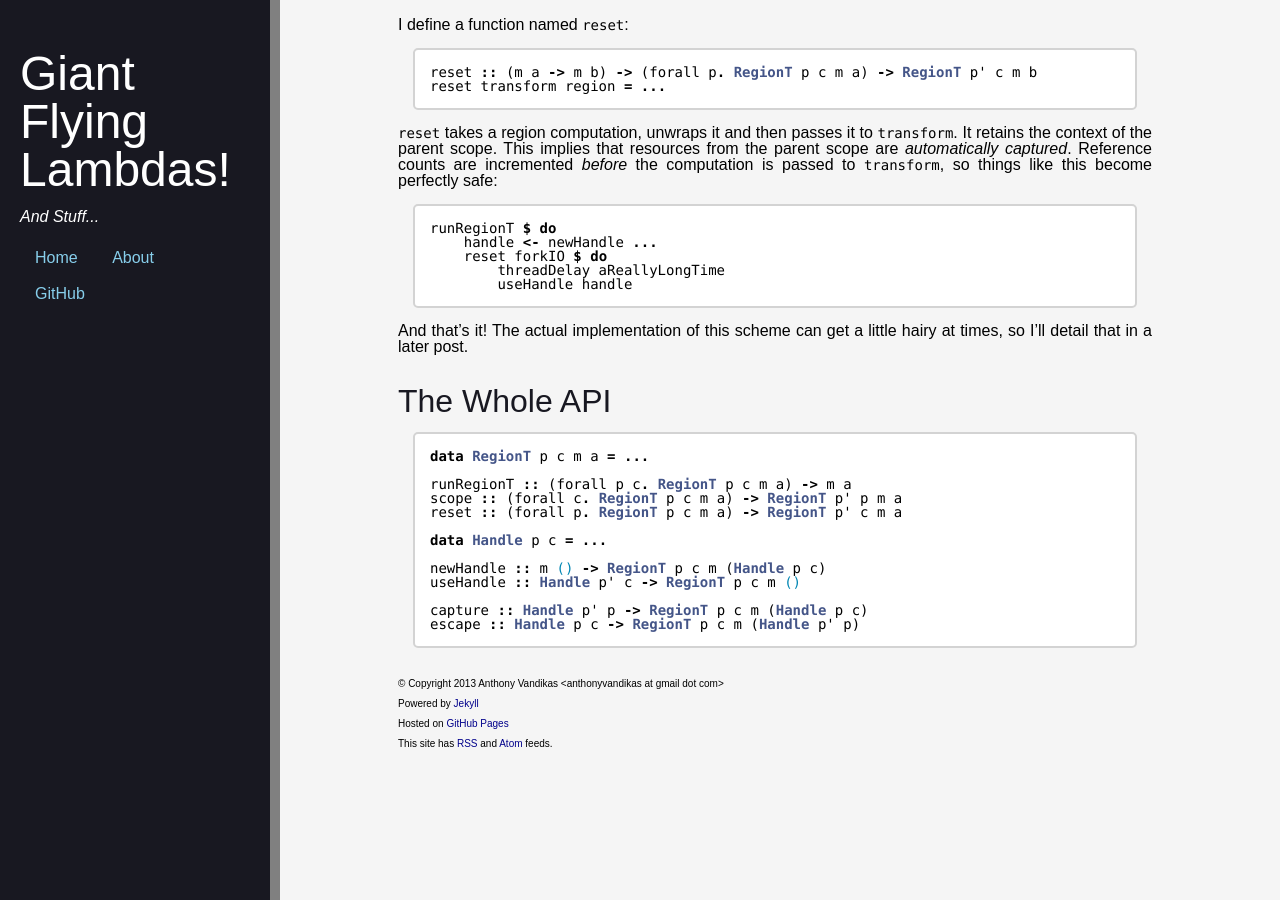
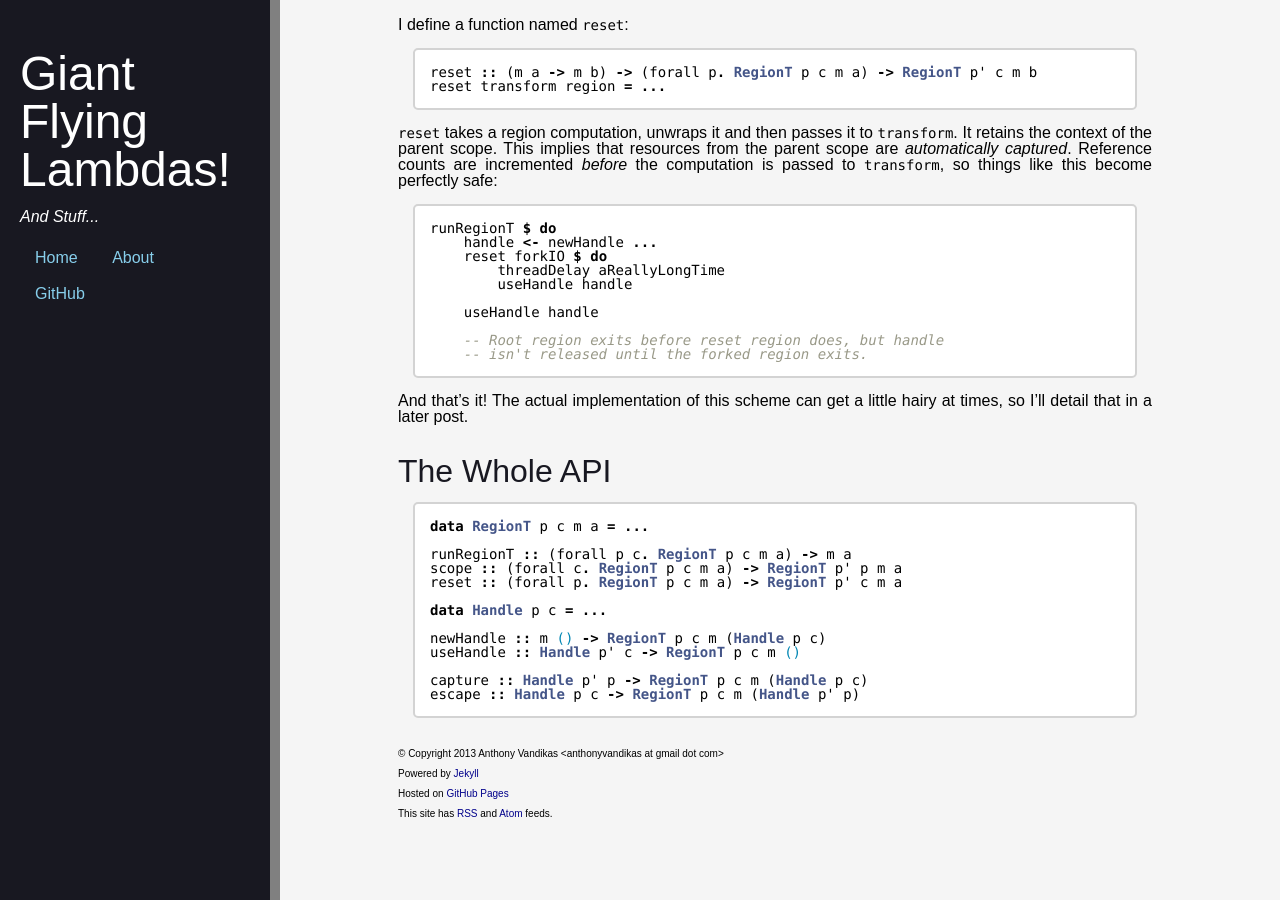
Before and after one commit to YellPika/YellPika.github.io, a Jekyll site: the page built from _posts/2013-12-10-improving-monadic-regions.md, in a window 1280 px wide and 900 px high, scrolled down 1473 px. Built offline with Jekyll 4.4.1, drawn with Linux system fonts in a browser that asks for light colours; Markdown is read by kramdown in place of the engine named in the settings.

Commit message:
Updated example...

```diff
--- a/_posts/2013-12-10-improving-monadic-regions.md
+++ b/_posts/2013-12-10-improving-monadic-regions.md
@@ -115,6 +115,11 @@ runRegionT $ do
     reset forkIO $ do
         threadDelay aReallyLongTime
         useHandle handle
+
+    useHandle handle
+
+    -- Root region exits before reset region does, but handle
+    -- isn't released until the forked region exits.
 {% endhighlight %}
 
 And that's it! The actual implementation of this scheme can get a little hairy
```
